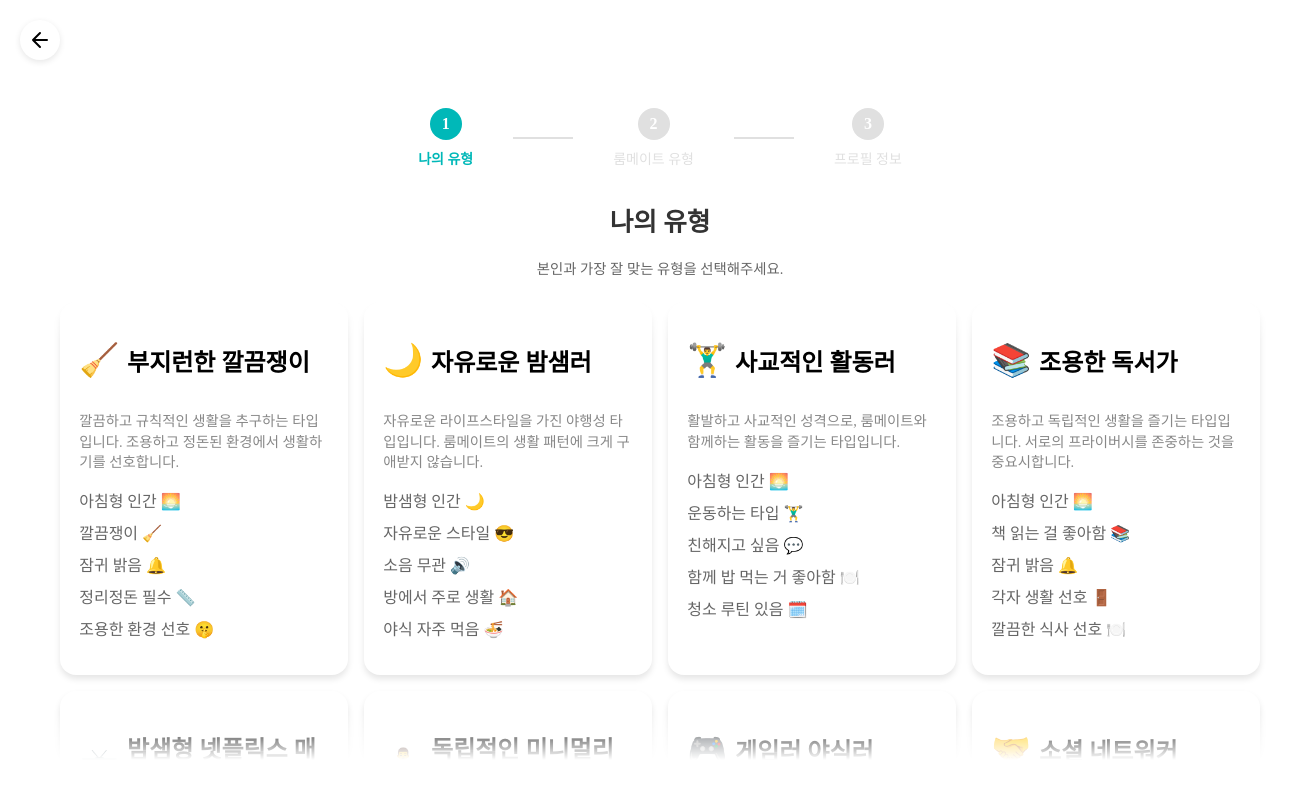
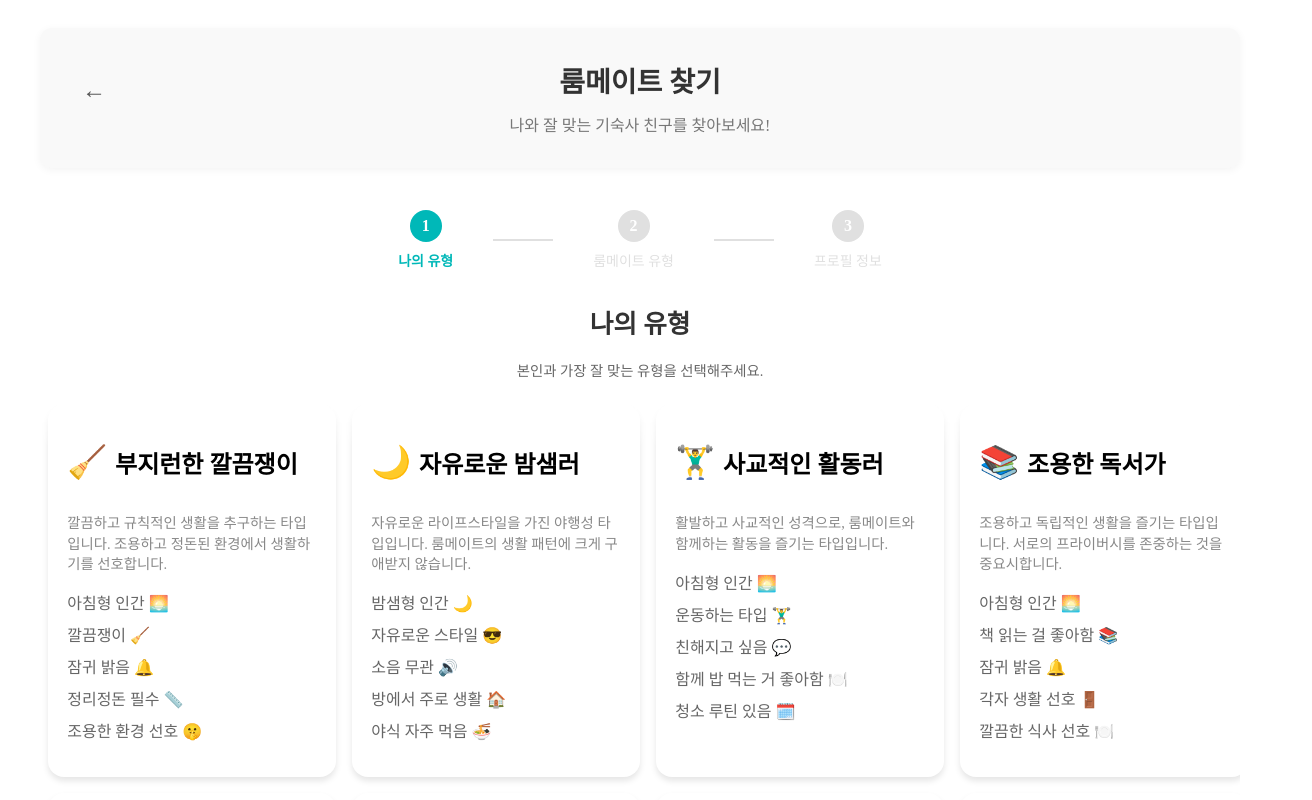
Before and after one commit to DormWorry/Front, a Next.js app: page /matching in a window 1280 px wide. Shown: the top 800 px of the page, 1312 px wide, since content can reach past the window. Built offline with nearby package versions, Linux system fonts and the light colour scheme.

Commit message:
fix: 디자인 수정

```diff
--- a/src/components/common/BackButton.tsx
+++ /dev/null
@@ -1,52 +0,0 @@
-import { useRouter } from 'next/router';
-import styled from 'styled-components';
-
-const StyledBackButton = styled.button`
-  position: absolute;
-  top: 20px;
-  left: 20px;
-  background: white;
-  border: none;
-  border-radius: 50%;
-  width: 40px;
-  height: 40px;
-  box-shadow: 0 2px 6px rgba(0, 0, 0, 0.1);
-  cursor: pointer;
-  display: flex;
-  align-items: center;
-  justify-content: center;
-  transition: all 0.3s ease;
-  z-index: 1;
-
-  &:hover {
-    background: #f0f0f0;
-    transform: scale(1.1);
-  }
-
-  &:active {
-    transform: scale(0.95);
-  }
-
-  @media (max-width: 768px) {
-    top: 10px;
-    left: 10px;
-  }
-`;
-
-export default function BackButton() {
-    const router = useRouter();
-
-    return (
-        <StyledBackButton onClick={() => router.back()}>
-            <svg width="24" height="24" viewBox="0 0 24 24" fill="none">
-                <path
-                    d="M19 12H5M12 19l-7-7 7-7"
-                    stroke="currentColor"
-                    strokeWidth="2"
-                    strokeLinecap="round"
-                    strokeLinejoin="round"
-                />
-            </svg>
-        </StyledBackButton>
-    );
-}
--- a/src/pages/matching/CardCarousel.tsx
+++ b/src/pages/matching/CardCarousel.tsx
@@ -18,7 +18,9 @@ import {
     TypeEmoji,
     TraitList,
     Trait,
-    TypeDescription
+    TypeDescription,
+    BlurredText,
+    BlurredGroup,
 } from './styles';
 import { cardData } from './cardData';
 import { RoommateType } from './types';
@@ -55,11 +57,13 @@ const CardCarousel = ({ selectedType }: Props) => {
                             <Name>{card.name}</Name>
                             <Role>{card.role}</Role>
                             <Description>{card.description}</Description>
-                            <ContactInfo>
-                                <div>💬 {card.contact.kakaoId}</div>
-                                <div>👤 {card.contact.instagram}</div>
-                                <div>📍 {card.contact.location}</div>
-                            </ContactInfo>
+                            <TypeTitle style={{ fontSize: '1rem', paddingTop: '10px', marginBottom: '5px' }}>
+                                <TypeEmoji style={{ fontSize: '1.2rem' }}>{selectedType.emoji}</TypeEmoji>
+                                {selectedType.title}
+                            </TypeTitle>
+                            <TypeDescription style={{ fontSize: '0.7rem', margin: '0', maxHeight: '60px', overflow: 'hidden' }}>
+                                {selectedType.description}
+                            </TypeDescription>
                         </CardContent>
                     </Card>
                 ))}
@@ -91,7 +95,14 @@ const CardCarousel = ({ selectedType }: Props) => {
                                 <Trait key={index}>{trait}</Trait>
                             ))}
                         </TraitList>
-                        <TypeDescription>{selectedType.description}</TypeDescription>
+
+                        <ContactInfo>
+                            <BlurredGroup>
+                                <div>💬 카카오: {cardData.find(card => card.id === selectedCard)?.contact.kakaoId}</div>
+                                <div>👤 인스타: {cardData.find(card => card.id === selectedCard)?.contact.instagram}</div>
+                            </BlurredGroup>
+                            <div>📍 {cardData.find(card => card.id === selectedCard)?.contact.location}</div>
+                        </ContactInfo>
                     </ModalContent>
                 </ModalOverlay>
             )}
--- a/src/pages/matching/RoommateTypeSelector.tsx
+++ b/src/pages/matching/RoommateTypeSelector.tsx
@@ -140,7 +140,7 @@ export default function RoommateTypeSelector({
                     </TypeCard>
                 ))}
             </TypeGrid>
-            <ButtonContainer>
+            <ButtonContainer style={{ marginTop: '-50px' }}>
                 <NextButton
                     onClick={onNextStep}
                     disabled={currentStep === 1 ? !myType : !preferredType}
--- a/src/pages/matching/index.tsx
+++ b/src/pages/matching/index.tsx
@@ -2,15 +2,20 @@ import { useState } from 'react';
 import CardCarousel from './CardCarousel';
 import RoommateTypeSelector from './RoommateTypeSelector';
 import UserInfoForm from './UserInfoForm';
-import BackButton from '@/components/common/BackButton';
-import { IndexContainer } from './styles';
+import { useRouter } from 'next/router';
 import { RoommateType, UserInfo } from './types';
+import * as S from '../order/order-styles';
 
 export default function MatchingFeature() {
+  const router = useRouter();
   const [step, setStep] = useState<1 | 2 | 3 | 4>(1);
   const [myType, setMyType] = useState<RoommateType | null>(null);
   const [preferredType, setPreferredType] = useState<RoommateType | null>(null);
   const [userInfo, setUserInfo] = useState<UserInfo | null>(null);
+
+  const goToMainPage = () => {
+    router.push('/main');
+  };
 
   const handleTypeSelect = (type: RoommateType) => {
     if (step === 1) {
@@ -62,9 +67,15 @@ export default function MatchingFeature() {
   };
 
   return (
-    <IndexContainer>
-      <BackButton />
+    <S.Container>
+      <S.MainHeader>
+        <S.BackButton onClick={goToMainPage}>←</S.BackButton>
+        <S.PageTitle>룸메이트 찾기</S.PageTitle>
+        <S.HeaderDescription>
+          나와 잘 맞는 기숙사 친구를 찾아보세요!
+        </S.HeaderDescription>
+      </S.MainHeader>
       {renderStep()}
-    </IndexContainer>
+    </S.Container>
   );
 }
--- a/src/pages/matching/styles.ts
+++ b/src/pages/matching/styles.ts
@@ -10,7 +10,7 @@ export const Container = styled.div`
   align-items: center;
   perspective: 1000px;
   gap: 50px;
-  padding-top: 200px;
+  padding-top: 100px;
   @media (max-width: 768px) {
     gap: 30px;
   }
@@ -143,6 +143,8 @@ export const ButtonContainer = styled.div`
   gap: 16px;
   margin-top: 20px;
   justify-content: center;
+  gap: 100px;
+  padding-top: 100px;
 `
 
 // 이전/다음 버튼 스타일
@@ -199,7 +201,7 @@ export const FormContainer = styled.div`
   align-items: center;
   max-width: 600px;
   margin: 0 auto;
-  padding-top: 80px;
+  padding-top: 30px;
 `
 
 // 설문조사 제목 스타일
@@ -207,6 +209,15 @@ export const FormTitle = styled.h2`
   text-align: center;
   color: #333;
   font-size: 2rem;
+`
+
+// FormWrapper 컴포넌트를 수정하여 form 태그로 렌더링되도록 합니다
+export const FormWrapper = styled.form`
+  width: 350px;
+  display: flex;
+  flex-direction: column;
+  align-items: center;
+  gap: 25px;
 `
 
 // 설문조사 그룹 스타일
@@ -310,6 +321,7 @@ export const ModalOverlay = styled.div`
   width: 100%;
   height: 100%;
   background: rgba(0, 0, 0, 0.5);
+  backdrop-filter: blur(3px);
   display: flex;
   justify-content: center;
   align-items: center;
@@ -408,7 +420,7 @@ export const TypeGrid = styled.div`
   width: 100%;
   margin: 0 auto 1rem;
   overflow-y: auto;
-  height: 450px;
+  height: 500px;
   -webkit-overflow-scrolling: touch;
   position: relative;
 
@@ -595,7 +607,7 @@ export const StepContainer = styled.div`
   align-items: center;
   width: 100%;
   height: 100%;
-  padding-top: 80px;
+  padding-top: 10px;
   overflow: hidden;
 `
 
@@ -664,7 +676,7 @@ export const StepLabel = styled.span<{ active: boolean }>`
 
 // 다음 단계 버튼 스타일
 export const NextButton = styled.button`
-  margin-top: 0.5rem;
+  padding-top: 0.3rem;
   padding: 0.8rem 1.5rem;
   background-color: #00b8b8;
   color: white;
@@ -708,3 +720,67 @@ export const PrevButton = styled.button`
     font-size: 0.9rem;
   }
 `
+
+// 블러 처리된 텍스트를 위한 스타일
+export const BlurredText = styled.span`
+  filter: blur(4px);
+  user-select: none;
+  transition: filter 0.3s ease;
+
+  &:hover {
+    filter: blur(0);
+  }
+
+  @media (max-width: 768px) {
+    filter: blur(3px);
+  }
+`
+
+// 헤더 관련 스타일 추가
+export const MainHeader = styled.div`
+  display: flex;
+  flex-direction: column;
+  align-items: center;
+  justify-content: center;
+  padding: 32px 24px;
+  background-color: #f9f9f9;
+  border-radius: 12px;
+  margin-bottom: 32px;
+  box-shadow: 0 2px 8px rgba(0, 0, 0, 0.05);
+  position: relative;
+  width: 100%;
+  max-width: 1200px;
+`
+
+export const PageTitle = styled.h1`
+  margin: 0 0 12px 0;
+  font-size: 28px;
+  font-weight: 700;
+  color: #333;
+`
+
+export const HeaderDescription = styled.p`
+  color: #777;
+  text-align: center;
+  margin: 0;
+  font-size: 16px;
+`
+
+// 블러 처리된 그룹을 위한 스타일
+export const BlurredGroup = styled.div`
+  filter: blur(4px);
+  user-select: none;
+  transition: filter 0.3s ease;
+  background: rgba(0, 0, 0, 0.05);
+  padding: 10px;
+  border-radius: 8px;
+  margin-bottom: 10px;
+
+  &:hover {
+    filter: blur(0);
+  }
+
+  @media (max-width: 768px) {
+    filter: blur(3px);
+  }
+`
--- /dev/null
+++ b/src/pages/order/order-styles.ts
@@ -0,0 +1,185 @@
+import styled from 'styled-components'
+
+export const Container = styled.div`
+  max-width: 1200px;
+  margin: 0 auto;
+  padding: 20px;
+`
+export const MainHeader = styled.div`
+  display: flex;
+  flex-direction: column;
+  align-items: center;
+  justify-content: center;
+  padding: 32px 24px;
+  background-color: #f9f9f9;
+  border-radius: 12px;
+  margin-bottom: 32px;
+  box-shadow: 0 2px 8px rgba(0, 0, 0, 0.05);
+  position: relative;
+`
+
+export const BackButton = styled.button`
+  position: absolute;
+  left: 24px;
+  top: 32px;
+  background: none;
+  border: none;
+  font-size: 24px;
+  color: #555;
+  cursor: pointer;
+  display: flex;
+  align-items: center;
+  justify-content: center;
+  padding: 8px;
+  border-radius: 50%;
+  width: 60px;
+  height: 60px;
+  transition: all 0.2s ease;
+
+  &:hover {
+    background-color: rgba(0, 0, 0, 0.05);
+    color: #333;
+  }
+
+  &:focus {
+    outline: none;
+  }
+`
+
+export const PageTitle = styled.h1`
+  margin: 0 0 12px 0;
+  font-size: 28px;
+  font-weight: 700;
+  color: #333;
+`
+
+export const HeaderDescription = styled.p`
+  color: #777;
+  text-align: center;
+  margin: 0;
+  font-size: 16px;
+`
+
+// 섹션 관련 스타일
+export const SectionHeaderRow = styled.div`
+  display: flex;
+  justify-content: space-between;
+  align-items: center;
+  margin-bottom: 16px;
+`
+
+export const SectionTitle = styled.h2`
+  font-size: 18px;
+  font-weight: 600;
+  margin: 0;
+  color: #333;
+`
+
+export const CategorySection = styled.section`
+  margin-bottom: 32px;
+`
+
+export const RoomsSection = styled.section`
+  margin-bottom: 32px;
+`
+
+// 주문방 리스트 스타일
+export const RoomsList = styled.div`
+  display: grid;
+  grid-template-columns: repeat(auto-fill, minmax(300px, 1fr));
+  gap: 20px;
+
+  @media (max-width: 768px) {
+    grid-template-columns: 1fr;
+  }
+`
+
+export const EmptyState = styled.div`
+  display: flex;
+  flex-direction: column;
+  align-items: center;
+  justify-content: center;
+  padding: 48px 24px;
+  background-color: #f9f9f9;
+  border-radius: 12px;
+  border: 1px dashed #ddd;
+`
+
+export const EmptyMessage = styled.p`
+  color: #777;
+  text-align: center;
+  margin-bottom: 20px;
+`
+export const PaginationContainer = styled.div`
+  display: flex;
+  justify-content: center;
+  margin-top: 32px;
+  gap: 8px;
+`
+
+export const PageButton = styled.button<{ isActive?: boolean }>`
+  width: 36px;
+  height: 36px;
+  border-radius: 6px;
+  border: 1px solid ${(props) => (props.isActive ? '#13cfb8' : '#ddd')};
+  background-color: ${(props) => (props.isActive ? '#13cfb8' : 'white')};
+  color: ${(props) => (props.isActive ? 'white' : '#444')};
+  font-weight: ${(props) => (props.isActive ? '600' : 'normal')};
+  cursor: pointer;
+  display: flex;
+  align-items: center;
+  justify-content: center;
+  transition: all 0.2s;
+
+  &:hover {
+    background-color: ${(props) => (props.isActive ? '#13cfb8' : '#f5f5f5')};
+  }
+
+  &:disabled {
+    background-color: #f5f5f5;
+    color: #bbb;
+    cursor: not-allowed;
+    border-color: #eee;
+  }
+`
+
+export const PageNavButton = styled(PageButton)`
+  width: auto;
+  padding: 0 12px;
+`
+
+export const PageButtonText = styled.span`
+  font-size: 14px;
+`
+
+export const CreateRoomButton = styled.button`
+  background-color: #13cfb8;
+  color: white;
+  border: none;
+  border-radius: 8px;
+  padding: 12px 20px;
+  font-size: 15px;
+  font-weight: 600;
+  cursor: pointer;
+  transition: all 0.2s ease;
+  display: flex;
+  align-items: center;
+  box-shadow: 0 2px 6px rgba(19, 207, 184, 0.2);
+
+  &:hover {
+    background-color: #10b9a5;
+    transform: translateY(-2px);
+    box-shadow: 0 4px 8px rgba(19, 207, 184, 0.3);
+  }
+
+  &:active {
+    transform: translateY(0);
+    box-shadow: 0 2px 4px rgba(19, 207, 184, 0.2);
+  }
+`
+
+export const PlusIcon = styled.span`
+  font-size: 18px;
+  margin-right: 8px;
+  font-weight: bold;
+`
```
